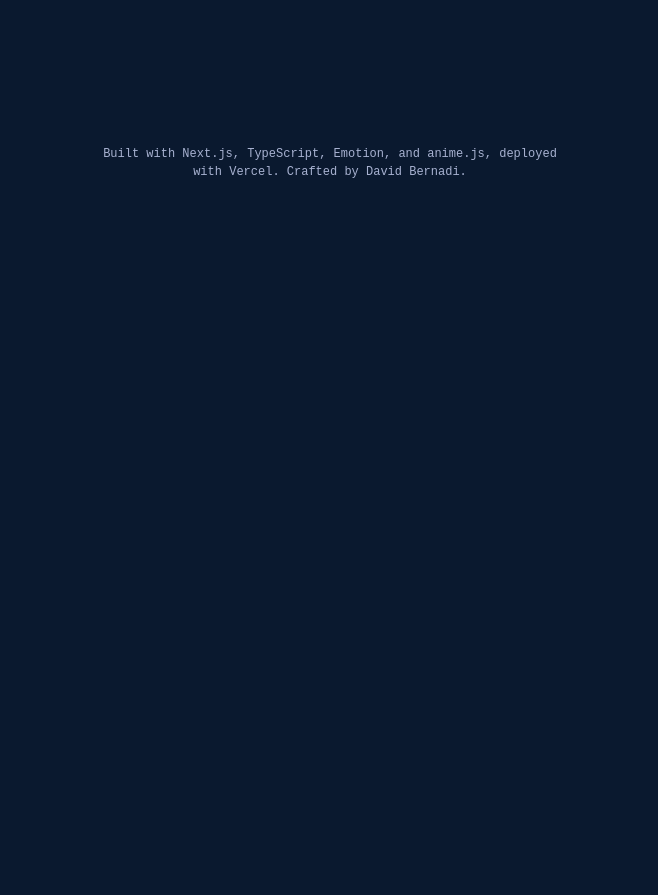
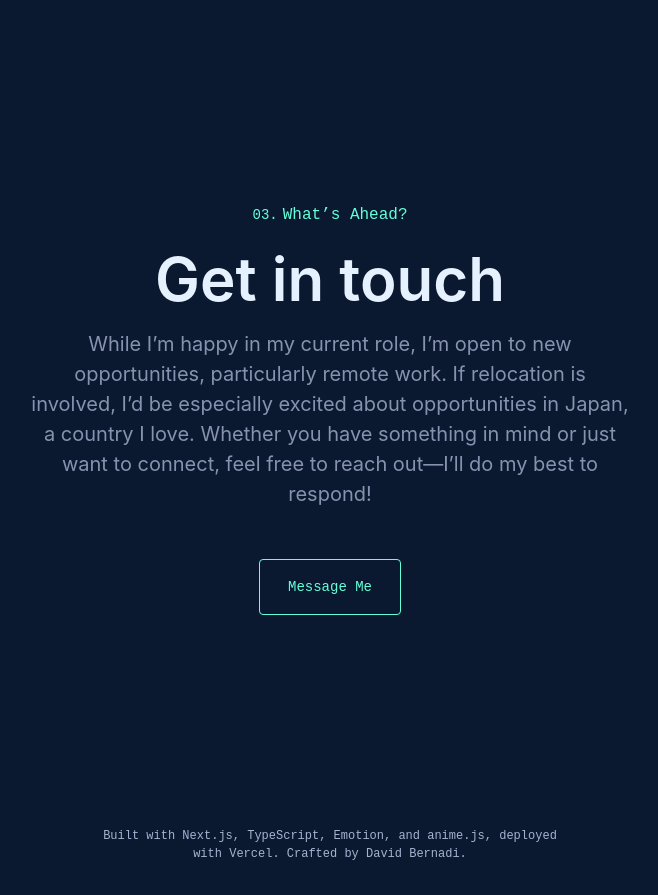
Before and after one commit to david1312/dav-webdev-personal, a Next.js app: page / in a window 1280 px wide. Shown: the part 2867-3762 px from the top of the page, without its empty margins (310-968 px from the left). Before the commit the page ends 3080 px from the top, so only its background shows below. Built offline with nearby package versions, Linux system fonts and the light colour scheme.

Commit message:
update readme add contact section, todo add experience section

```diff
--- a/src/components/Footer/Footer.styles.tsx
+++ b/src/components/Footer/Footer.styles.tsx
@@ -1,3 +1,4 @@
+import { breakpoints } from "@/utils/contants";
 import styled from "@emotion/styled";
 
 export const FooterWrapper = styled.footer`
@@ -11,7 +12,7 @@ export const FooterWrapper = styled.footer`
   text-align: center;
 `;
 
-export const StyledCredit = styled.div`
+export const Credit = styled.div`
   max-width: 480px;
   color: var(--light-slate);
   font-family: var(--font-mono);
@@ -22,3 +23,32 @@ export const StyledCredit = styled.div`
     padding: 10px;
   }
 `;
+
+export const SocialLinks = styled.div`
+  display: block;
+  width: 100%;
+  max-width: 270px;
+  margin: 0 auto 10px;
+  color: var(--light-slate);
+
+  @media (min-width: ${breakpoints.mobile}px) {
+    display: none;
+  }
+
+  ul {
+    display: flex;
+    justify-content: center;
+    align-items: center;
+    padding: 0;
+    margin: 0;
+    list-style: none;
+
+    a {
+      padding: 10px;
+      svg {
+        width: 20px;
+        height: 20px;
+      }
+    }
+  }
+`;
--- a/src/components/Footer/Footer.tsx
+++ b/src/components/Footer/Footer.tsx
@@ -1,12 +1,34 @@
-import { FooterWrapper, StyledCredit } from "./Footer.styles";
+import { socialAccounts } from "@/utils/contants";
+import { Credit, FooterWrapper, SocialLinks } from "./Footer.styles";
+import iconMap from "@/utils/iconMap";
+import Link from "next/link";
 
 const Footer: React.FC = () => {
   return (
     <FooterWrapper>
-      <StyledCredit>
+      <SocialLinks>
+        <ul>
+          {socialAccounts.map((val, index) => {
+            const IconComponent = iconMap[val.icon];
+            return (
+              <li key={index}>
+                <Link
+                  href={val.url}
+                  aria-label={val.name}
+                  target="_blank"
+                  rel="noopener noreferrer"
+                >
+                  <IconComponent size={24} />
+                </Link>
+              </li>
+            );
+          })}
+        </ul>
+      </SocialLinks>
+      <Credit>
         Built with Next.js, TypeScript, Emotion, and anime.js, deployed with
         Vercel. Crafted by David Bernadi.
-      </StyledCredit>
+      </Credit>
     </FooterWrapper>
   );
 };
--- a/src/components/Header/Hamburger.tsx
+++ b/src/components/Header/Hamburger.tsx
@@ -70,7 +70,7 @@ const Hamburger: React.FC = () => {
             );
           })}
         </ul>
-        <a
+        <Link
           href="/resume.pdf"
           target="_blank"
           rel="noopener noreferrer"
@@ -78,7 +78,7 @@ const Hamburger: React.FC = () => {
           onClick={handleLinkClick}
         >
           <Button label="Resume" variant="big" />
-        </a>
+        </Link>
       </Nav>
       <div className="blur-overlay" />
     </>
--- /dev/null
+++ b/src/components/Section/Contact/Contact.styles.tsx
@@ -0,0 +1,41 @@
+import styled from "@emotion/styled";
+import { fadeAnimation } from "@/styles/animation";
+import { breakpoints } from "@/utils/contants";
+
+export const ContactWrapper = styled.section`
+  max-width: 600px;
+  margin: 0 auto;
+
+  text-align: center;
+
+  @media (min-width: ${breakpoints.mobile}px) {
+    margin: 0 auto 100px;
+  }
+
+  .overline {
+    display: block;
+    margin-bottom: 20px;
+    color: var(--green);
+    font-family: var(--font-mono);
+    font-size: var(--fz-md);
+    font-weight: 400;
+
+    &:before {
+      bottom: 0;
+      font-size: var(--fz-sm);
+    }
+
+    &:after {
+      display: none;
+    }
+  }
+
+  .title {
+    font-size: clamp(40px, 5vw, 60px);
+    line-height: 1;
+  }
+`;
+
+export const EmailButton = styled.div`
+  margin-top: 50px;
+`;
--- /dev/null
+++ b/src/components/Section/Contact/Contact.tsx
@@ -0,0 +1,35 @@
+import { ContactWrapper, EmailButton } from "./Contact.styles";
+import Link from "next/link";
+import Button from "@/components/Common/Button/Button";
+import useSmoothScroll from "@/hooks/useSmoothScroll";
+import { useIsMobileContext } from "@/context/IsMobileContext";
+import { email } from "@/utils/contants";
+
+const Contact: React.FC = () => {
+  return (
+    <ContactWrapper id="contact">
+      <h2 className="numbered-section overline">What’s Ahead?</h2>
+      <h2 className="title">Get in touch</h2>
+      <p>
+        While I’m happy in my current role, I’m open to new opportunities,
+        particularly remote work. If relocation is involved, I’d be especially
+        excited about opportunities in Japan, a country I love. Whether you have
+        something in mind or just want to connect, feel free to reach out—I’ll
+        do my best to respond!
+      </p>
+
+      <EmailButton>
+        <Link
+          href={`mailto:${email}`}
+          target="_blank"
+          rel="noopener noreferrer"
+          className="link-btn"
+        >
+          <Button label="Message Me" variant="big" />
+        </Link>
+      </EmailButton>
+    </ContactWrapper>
+  );
+};
+
+export default Contact;
--- a/src/components/Side/SideLeft.tsx
+++ b/src/components/Side/SideLeft.tsx
@@ -1,20 +1,14 @@
 import { FaGithub, FaInstagram, FaLinkedin } from "react-icons/fa";
 import Side from "./Side";
 import Link from "next/link";
-import { IconType } from "react-icons";
-import { socialMedia } from "@/utils/contants";
-
-const iconMap: Record<string, IconType> = {
-  FaGithub: FaGithub,
-  FaLinkedin: FaLinkedin,
-  FaInstagram: FaInstagram,
-};
+import { socialAccounts } from "@/utils/contants";
+import iconMap from "@/utils/iconMap";
 
 const SideLeft: React.FC = () => {
   return (
     <Side position="left">
       <ul>
-        {socialMedia.map((val, index) => {
+        {socialAccounts.map((val, index) => {
           const IconComponent = iconMap[val.icon];
           return (
             <li key={index}>
--- a/src/pages/index.tsx
+++ b/src/pages/index.tsx
@@ -1,4 +1,5 @@
 import About from "@/components/Section/About/About";
+import Contact from "@/components/Section/Contact/Contact";
 import Experience from "@/components/Section/Experience/Experience";
 import Intro from "@/components/Section/Intro/Intro";
 import { useEffect } from "react";
@@ -18,6 +19,7 @@ export default function Home() {
       <Intro />
       <About />
       <Experience />
+      <Contact />
     </main>
   );
 }
--- a/src/styles/GlobalStyle.tsx
+++ b/src/styles/GlobalStyle.tsx
@@ -54,7 +54,7 @@ const GlobalStyles = () => (
 
       h1 {
         font-size: var(--fz-heading-small);
-        line-height: 1.2;
+        line-height: 1.4;
         color: var(--lightest-slate);
 
         @media (min-width: ${breakpoints.smallDevice}px) {
@@ -105,8 +105,11 @@ const GlobalStyles = () => (
       h4 {
         color: var(--green);
         font-family: var(--font-mono);
-        font-size: var(--fz-sm);
+        font-size: var(--fz-xxs);
         font-weight: 400;
+        @media (min-width: ${breakpoints.smallDevice}px) {
+          font-size: var(--fz-sm);
+        }
         @media (min-width: ${breakpoints.mobile}px) {
           font-size: var(--fz-md);
         }
@@ -241,6 +244,13 @@ const GlobalStyles = () => (
           }
         }
       }
+
+      .overline {
+        color: var(--green);
+        font-family: var(--font-mono);
+        font-size: var(--fz-md);
+        font-weight: 400;
+      }
     `}
   />
 );
--- a/src/utils/contants.ts
+++ b/src/utils/contants.ts
@@ -32,7 +32,7 @@ export const defaultMetadata: { title: string; description: string } = {
 
 export const email: string = "davidbernadi13@gmail.com";
 
-export const socialMedia: SocialMedia[] = [
+export const socialAccounts: SocialMedia[] = [
   {
     name: "GitHub",
     url: "https://github.com/david1312",
--- /dev/null
+++ b/src/utils/iconMap.ts
@@ -0,0 +1,10 @@
+import { FaGithub, FaInstagram, FaLinkedin } from "react-icons/fa";
+import { IconType } from "react-icons";
+
+const iconMap: Record<string, IconType> = {
+  FaGithub: FaGithub,
+  FaLinkedin: FaLinkedin,
+  FaInstagram: FaInstagram,
+};
+
+export default iconMap;
```
Also changed, not shown: 1 other file (tests, documents, lock files or other folders).
